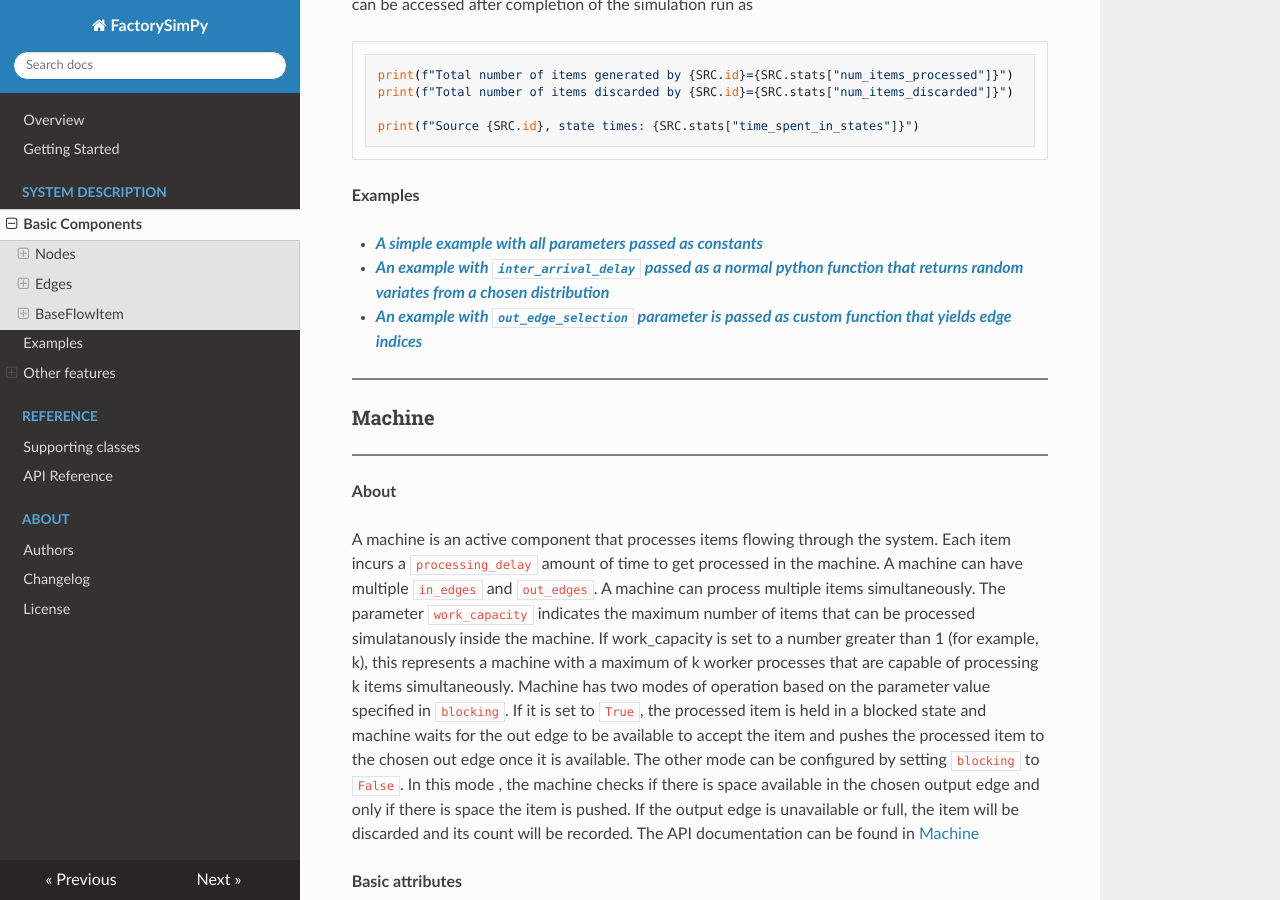
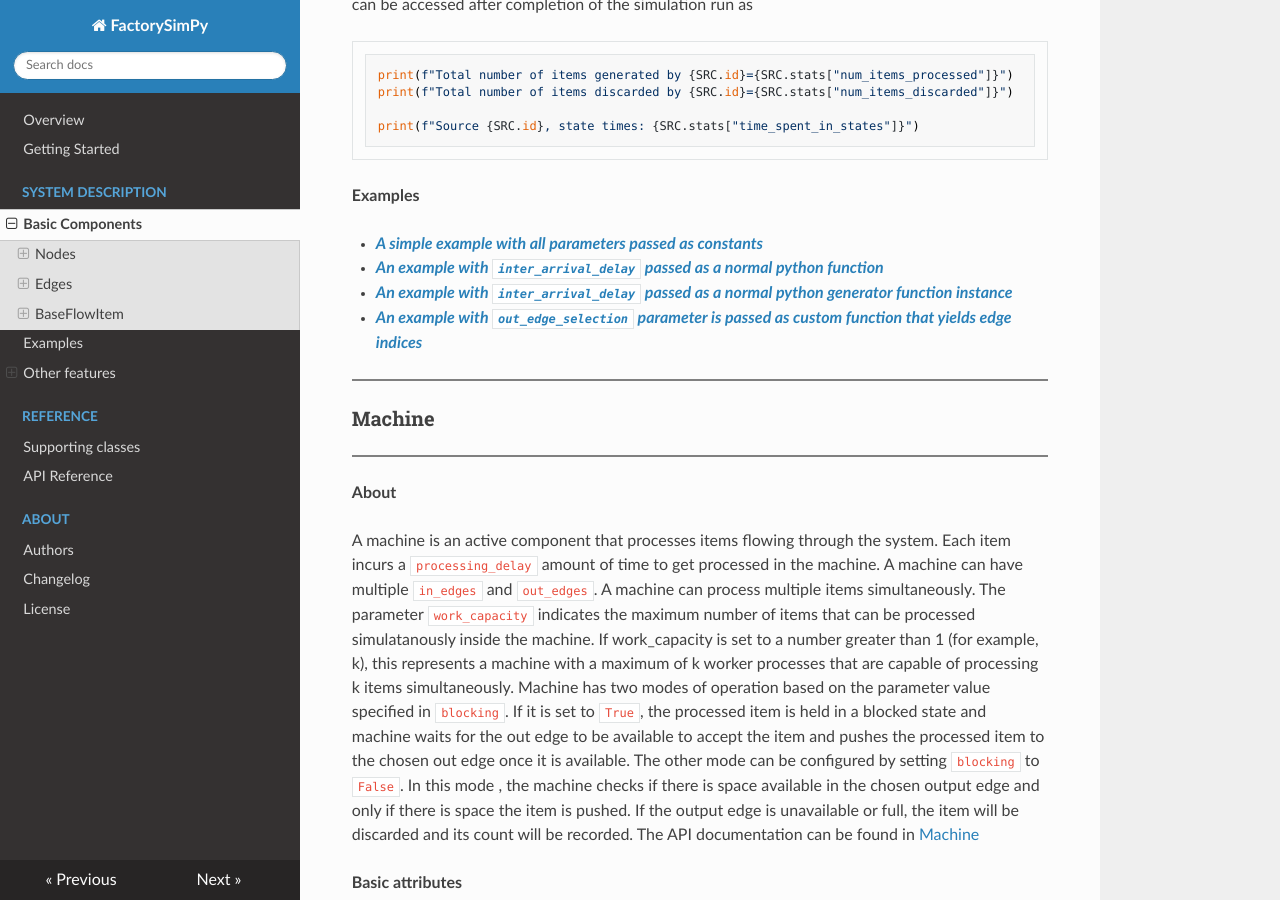
Before and after one commit to FactorySimPy/FactorySimPy, an MkDocs documentation site: the page built from docs/basic_components.md, in a window 1280 px wide and 900 px high, scrolled down 3957 px. Built offline with MkDocs 1.6.1, drawn with Linux system fonts in a browser that asks for light colours; nearby versions of some CDN libraries.

Commit message:
documentation update

```diff
--- a/docs/basic_components.md
+++ b/docs/basic_components.md
@@ -154,7 +154,9 @@ print(f"Source {SRC.id}, state times: {SRC.stats["time_spent_in_states"]}")
 
 - ***[A simple example with all parameters passed as constants](examples.md/#a-simple-example)***
 
-- ***[An example with `inter_arrival_delay` passed as a normal python function that returns random variates from a chosen distribution](examples.md/#example-with-delay-as-random-variates)***
+- ***[An example with `inter_arrival_delay` passed as a normal python function](examples.md/#delay-as-python-function)***
+
+- ***[An example with `inter_arrival_delay` passed as a normal python generator function instance](examples.md/#delay-as-generator-function)***
 
 - ***[An example with `out_edge_selection` parameter is passed as custom function that yields edge indices](examples.md/#example-with-a-custom-edge-selction-policy-as-a-function)***
 
```
